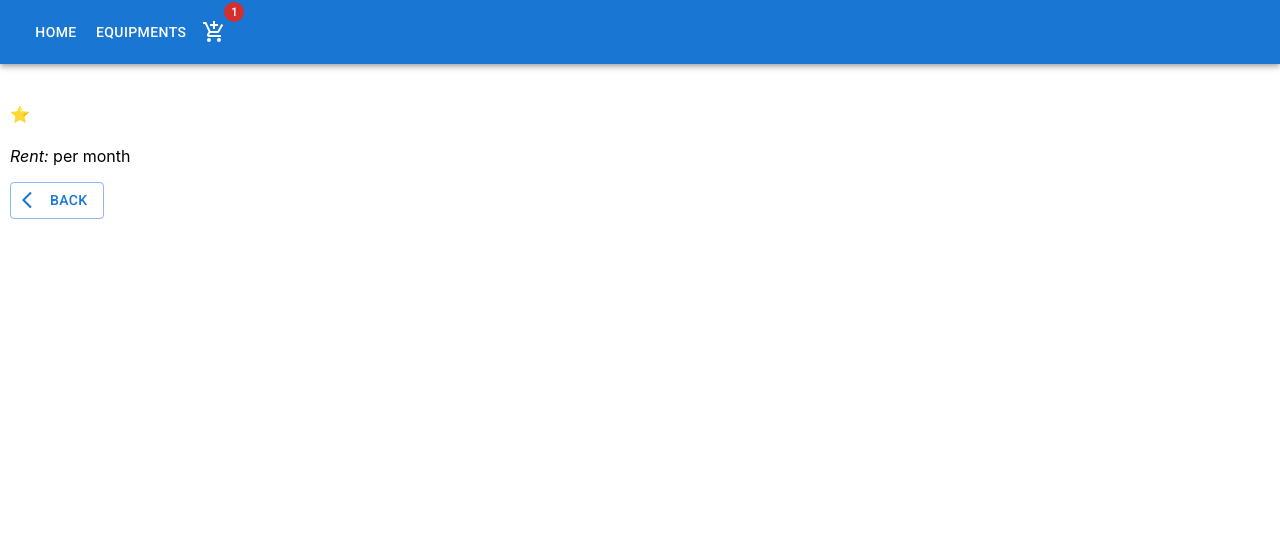
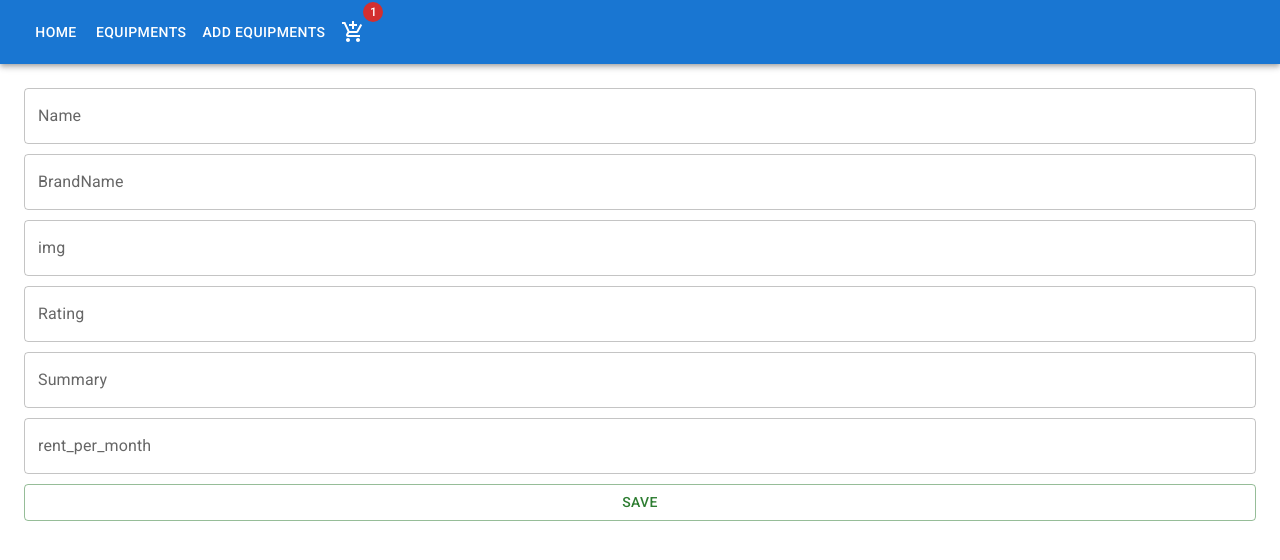
Before and after one commit to AyushiPohekar/ayushi-hacathon-2-frontend, a React (Create React App) app: page /equipments/add in a window 1280 px wide. Shown: the top 560 px of the page. Built offline with nearby package versions, Linux system fonts and the light colour scheme; no server answers.

Commit message:
crud operation on equipments

```diff
--- /dev/null
+++ b/src/AddEquipment.js
@@ -0,0 +1,91 @@
+import { useState } from "react";
+import Button from "@mui/material/Button";
+import TextField from "@mui/material/TextField";
+import { useNavigate } from "react-router-dom";
+
+
+
+ function AddEquipment({ equipmentList, setEquipmentlist }) {
+  const [name, setName] = useState("");
+  const [brandname, setbrandname] = useState("");
+  const [rating, setRating] = useState("");
+  const [img, setimg] = useState("");
+  const [summary, setSummary] = useState("");
+  const [rent_per_month, setrent_per_month] = useState("");
+
+  const navigate = useNavigate();
+  const addequipment = () => {
+    const newequipment = {
+      name: name,
+      brandname: brandname,
+      img: img,
+      rating: rating,
+      summary: summary,
+      rent_per_month: rent_per_month,
+    };
+    setEquipmentlist([...equipmentList, newequipment]);
+
+    // setequipmentList([...equipmentList, newequipment]);
+
+    //POST
+    //1.METHOD-POST
+    //2.data and JSON
+    //3.headers-JSON
+
+    fetch(`https://62a970daec36bf40bdb78cff.mockapi.io/equipments`, {
+      method: "POST",
+      body: JSON.stringify(newequipment),
+      headers: {
+        "Content-Type": "application/json",
+      },
+    }).then(() => navigate("/equipments"));
+  };
+
+  return(
+    <div className="add-equipment-form">
+    <TextField
+      value={name}
+      label="Name"
+      variant="outlined"
+      onChange={(event) => setName(event.target.value)}
+    />
+    <TextField
+      value={brandname}
+      label="BrandName"
+      variant="outlined"
+      onChange={(event) => setName(event.target.value)}
+    />
+    <TextField
+      value={img}
+      label="img"
+      variant="outlined"
+      onChange={(event) => setimg(event.target.value)}
+    />
+    <TextField
+      value={rating}
+      label="Rating"
+      variant="outlined"
+      onChange={(event) => setRating(event.target.value)}
+    />
+    <TextField
+      value={summary}
+      label="Summary"
+      variant="outlined"
+      onChange={(event) => setSummary(event.target.value)}
+    />
+    <TextField
+      value={rent_per_month}
+      label="rent_per_month"
+      variant="outlined"
+      onChange={(event) => setrent_per_month(event.target.value)}
+    />
+
+
+    <Button onClick={addequipment} variant="outlined" color="success">
+      Save
+    </Button>
+  </div>
+  )
+
+}
+export default AddEquipment;
--- a/src/App.css
+++ b/src/App.css
@@ -3,6 +3,14 @@
   height: 200px;
   width: 450px;
   object-fit: contain;
+  display: block;
+}
+.equipmentimage{
+  margin-top: 1px;
+  height: 300px;
+  width: 450px;
+  object-fit: contain;
+  display: block;
 }
 .equipment-name {
   padding: 16px;
@@ -32,11 +40,23 @@
 }
 .detail-button{
 display: flex;
+flex-wrap: wrap;
 justify-content:space-around;
 }
 .Equipment-details-container{
+  display: flex;
+  justify-content: space-around;
   margin-left: 10px;
+  padding-left: 30px;
+  padding-top:30px;
+  width: 80%;
 }
+/* .equipment-individual{
+  display: flex;
+ flex-wrap: wrap;
+ margin-left: 50px;
+} */
+
 .equipmentName{
   font-family:Verdana, Geneva, Tahoma, sans-serif;
   font-size:x-large;
@@ -50,6 +70,7 @@ justify-content:space-around;
 .add-to-cart{
   justify-content: flex-end;
 }
+
 .main-cart-section .cart-items {
   width: 100%;
   height: 62rem;
@@ -93,3 +114,19 @@ justify-content:space-around;
   cursor: pointer;
   letter-spacing: 1px;
 }
+
+.add-equipment-form{
+  display: flex;
+  flex-direction: column;
+  gap: 10px;
+  padding: 24px;
+}
+.buttons{
+  margin-top:50px;
+  margin-bottom:50px;
+  display:flex;
+  justify-content: space-around;
+}
+.equipment-individual{
+  align-items: center;
+}
--- a/src/App.js
+++ b/src/App.js
@@ -23,6 +23,9 @@ import IconButton from "@mui/material/IconButton";
 import AddShoppingCartIcon from "@mui/icons-material/AddShoppingCart";
 import Box from '@mui/material/Box';
 import Badge from '@mui/material/Badge';
+import  Editequipment from './EditEquipment';
+import AddEquipment from './AddEquipment';
+
 function App() {
   const equipments = [
     {
@@ -309,6 +312,7 @@ function App() {
           <Button onClick={() => navigate("/equipments")} color="inherit">
             Equipments
           </Button>
+          <Button onClick={() => navigate('/equipments/add')} color="inherit">Add Equipments</Button>
           <Badge badgeContent={1} color="error">
  <IconButton color="inherit"  aria-label="addtocart">
  <AddShoppingCartIcon />
@@ -323,7 +327,9 @@ function App() {
           <Route path="/register" element={<Register />} />
           <Route path="/equipments" element={<Equipmentlist />} />
           <Route path="/equipments/:id" element={<EquipmentDetails />} />
-          <Route path="/equipments/cart" element={<Cart />} />
+          <Route path="/equipments/edit/:id/edit" element={<Editequipment/>} />
+          <Route path="/equipments/cart/:id" element={<Cart />} />
+          <Route path="/equipments/add" element={<AddEquipment />} />
 
 
         </Routes>
--- /dev/null
+++ b/src/DeleteEquipment.js
@@ -0,0 +1,35 @@
+
+import {useEffect } from 'react';
+import { useState } from 'react';
+import { useParams } from 'react-router-dom';
+
+import DeleteIcon from '@mui/icons-material/Delete';
+import IconButton from '@mui/material/IconButton';
+
+export function DeleteEquipment() {
+    const{id}=useParams();
+
+    const [equipmentList, setequipmentList] = useState([]);
+
+    const getequipments = () => {
+      fetch(`https://62a970daec36bf40bdb78cff.mockapi.io/equipments`, { method: "GET" })
+        .then((data) => data.json())
+        .then((eqs) => setequipmentList(eqs));
+    };
+
+    useEffect(() => getequipments(), []);
+
+    //delete first refresh later
+    const deleteequipment = (id) => {
+      fetch(`https://62a970daec36bf40bdb78cff.mockapi.io/equipments/${id}`, {
+        method: "DELETE",
+      })
+        .then((data) => data.json())
+        .then(() => getequipments());
+    };
+    return(
+        <IconButton color="error" onClick={()=>deleteequipment(id)} aria-label="Movie-Delete">
+     <DeleteIcon  />Delete Equipment.
+    </IconButton>
+    )
+}
--- /dev/null
+++ b/src/EditEquipment.js
@@ -0,0 +1,70 @@
+import { useState } from 'react';
+import Button from '@mui/material/Button';
+import TextField from '@mui/material/TextField';
+import { useNavigate } from "react-router-dom";
+import { useParams } from "react-router-dom";
+import {useEffect } from 'react';
+
+ function Editequipment() {
+  const { id } = useParams();
+  // const equipment = equipmentList[id];
+  const [equipment, setequipment] = useState(null);
+
+  const getequipment=()=>{fetch(`https://62a970daec36bf40bdb78cff.mockapi.io/equipments/${id}`,{
+    method:"GET",
+  })
+  .then((data)=>data.json())
+  .then((eq)=>setequipment(eq));
+  };
+  useEffect(()=>getequipment(),[]);
+  return equipment?<EditequipmentForm equipment={equipment}/>:"Loading...";
+}
+
+function EditequipmentForm({equipment})
+{
+  const [name, setName] = useState(equipment.name);
+  const [brandname, setbrandname] = useState(equipment.name);
+  const [rating, setRating] = useState(equipment.rating);
+  const [img, setimg] = useState(equipment.img);
+  const [summary, setSummary] = useState(equipment.summary);
+  const [rent_per_month, setrent_per_month] = useState(equipment.rent_per_month);
+
+  const navigate = useNavigate();
+  const editequipment = () => {
+    const updatedequipment = {
+      name: name,
+      brandname:brandname,
+      img: img,
+      rating: rating,
+      summary: summary,
+      rent_per_month: rent_per_month,
+    };
+
+    // setequipmentList([...equipmentList, newequipment]);
+
+    //POST
+    //1.METHOD-POST
+    //2.
+
+    fetch(`https://62a970daec36bf40bdb78cff.mockapi.io/equipments/${equipment.id}/edit`, {
+      method: "PUT",
+      body: JSON.stringify(updatedequipment),
+      headers: {
+        "Content-Type": "application/json",
+      },
+    }).then(() => navigate("/equipments"));
+
+  };
+
+return(
+  <div className='add-equipment-form'>
+
+<TextField value={name} label="Name" variant="outlined" onChange={(event) => setName(event.target.value)} />
+<TextField value={img} label="img" variant="outlined" onChange={(event) => setimg(event.target.value)} />
+<TextField value={rating} label="Rating" variant="outlined" onChange={(event) => setRating(event.target.value)} />
+<TextField value={summary} label="Summary" variant="outlined" onChange={(event) => setSummary(event.target.value)} />
+<TextField value={rent_per_month} label="rent_per_month" variant="outlined" onChange={(event) => setrent_per_month(event.target.value)} />
+<Button onClick={editequipment} variant="outlined" color="success">Save</Button>
+</div>)
+}
+export default Editequipment;
--- a/src/EquipmentDetails.js
+++ b/src/EquipmentDetails.js
@@ -3,11 +3,14 @@ import { useNavigate } from "react-router-dom";
 import Button from "@mui/material/Button";
 import ArrowBackIosIcon from "@mui/icons-material/ArrowBackIos";
 import { useState, useEffect } from "react";
+import EditIcon from '@mui/icons-material/Edit';
+import IconButton from '@mui/material/IconButton';
+import { DeleteEquipment } from "./DeleteEquipment";
 
 
 
 
-export function EquipmentDetails() {
+export function EquipmentDetails({deletebutton}) {
 
   const { id } = useParams();
   const [equipment, setEquipment] = useState({});
@@ -17,6 +20,8 @@ export function EquipmentDetails() {
       .then((data) => data.json())
       .then((eq) => setEquipment(eq));
   }, [id]);
+
+
   const navigate = useNavigate();
   return (
     <div className="Equipment-details-container">
@@ -24,20 +29,30 @@ export function EquipmentDetails() {
         src={equipment.img}
         alt={equipment.name}
         className="equipmentimage" />
-     <div className="movie-individual">
+     <div className="equipment-individual">
      <h2 className="equipmentName">{equipment.name}</h2>
      <p className="equipmentRating" > &#11088;{equipment.rating}</p>
      <h5 className="equipmentbrand">{equipment.brandname}</h5>
      <p className="equipmentsummary">{equipment.summary}</p>
      <p className="equipmentRate"><i>Rent:</i>{equipment.rent_per_month} per month</p>
-     <Button
+
+       <div className="buttons">
+       <div className="edit-delete">
+       <IconButton color="success" onClick={() => navigate(`/equipments/edit/${id}/edit`)} aria-label="Equipment-edit">
+     < EditIcon />Click to edit product details
+    </IconButton>
+       </div>
+       <div>
+       <DeleteEquipment/>
+       </div>
+       </div>
+       <Button
           onClick={() => navigate(-1)}
           variant="outlined"
           startIcon={<ArrowBackIosIcon />}
         >
           Back
         </Button>
-
      </div>
     </div>
 
--- a/src/Equipmentlist.js
+++ b/src/Equipmentlist.js
@@ -1,6 +1,9 @@
 import { Equipments } from "./Equipments";
 import { useState, useEffect } from "react";
 import { useNavigate } from "react-router-dom";
+import IconButton from '@mui/material/IconButton';
+import DeleteIcon from '@mui/icons-material/Delete';
+
 import React from "react";
 
  function Equipmentlist() {
@@ -14,11 +17,18 @@ import React from "react";
   };
 
   useEffect(() => allEquipments(), []);
+
+
+  const navigate = useNavigate();
   return(
     <div className="equipment-list">
     {equipmentlist.map((eq) => (
       <Equipments equipment={eq} key={eq.id}
-       id={eq.id} />
+       id={eq.id}
+
+
+
+  />
     ))}
   </div>
   )
--- a/src/Equipments.js
+++ b/src/Equipments.js
@@ -17,9 +17,10 @@ export function Equipments({ equipment,id }) {
       <div className="detail-button">
 
       <Button variant="contained" onClick={()=>navigate(`/equipments/${id}`)}>View Details</Button>
-      <Button variant="contained" color="success" onClick={()=>navigate('/equipments/cart')}>Add to Cart</Button>
+      <Button variant="contained" color="success" onClick={()=>navigate(`/equipments/cart/${id}`)}>Add to Cart</Button>
 
       </div>
+
     </div>
   );
 }
--- a/src/addtocart/Cart.js
+++ b/src/addtocart/Cart.js
@@ -4,14 +4,24 @@ import Button from "@mui/material/Button";
 import ArrowBackIosIcon from "@mui/icons-material/ArrowBackIos";
 import { useNavigate } from "react-router-dom";
 import IconButton from '@mui/material/IconButton';
+import Items from "./items";
+import { useParams } from "react-router-dom";
+import { useState, useEffect } from "react";
+
 import AddShoppingCartIcon from '@mui/icons-material/AddShoppingCart';
 import AddIcon from '@mui/icons-material/Add';
 import RemoveIcon from '@mui/icons-material/Remove';
 import DeleteIcon from '@mui/icons-material/Delete';
-import Items from "./items";
 
 function Cart(){
     const navigate = useNavigate();
+    const { id } = useParams();
+    const [product, setProduct] = useState({});
+    useEffect(() => {
+      fetch(`https://62a970daec36bf40bdb78cff.mockapi.io/equipments/cart/${id}`, { method: "GET" })
+        .then((data) => data.json())
+        .then((pr) => setProduct(pr));
+    }, [id]);
   return(
     <>
     <header>
@@ -23,11 +33,7 @@ function Cart(){
         <h1>Continue shopping</h1>
 
      </div>
-     {/* <div className="cart-icon">
-     <IconButton color="primary"  aria-label="back">
-    < AddShoppingCartIcon/>
-    </IconButton>
-     </div> */}
+
 
     </header>
     <section className="main-cart-section">
@@ -39,7 +45,41 @@ function Cart(){
       </div>
       <div className="cart-items">
         <div className="cart-items-container">
-          <Items/>
+        <div className="items-info">
+            <div className="product-img">
+              <img src={product.img} alt={product.name}></img>
+            </div>
+            <div className="title">
+              <h3>{product.name}</h3>
+              <p>{product.brandname}</p>
+            </div>
+            <div className="add-minus-quantity">
+            <IconButton color="primary" className="minus" aria-label="plus">
+               <AddIcon/>
+            </IconButton>
+            <input type="text" placeholder="1"/>
+            <IconButton color="primary" className="plus" aria-label="plus">
+               <RemoveIcon/>
+            </IconButton>
+            <div className="calender">
+            <input type="date" />
+            </div>
+
+            </div>
+            <div className="price">
+              <h3>200rs</h3>
+            </div>
+
+            <div className="remove-item">
+            <IconButton color="error" >
+     <DeleteIcon  />
+    </IconButton>
+            </div>
+
+
+
+          </div>
+
         </div>
       </div>
 
```
